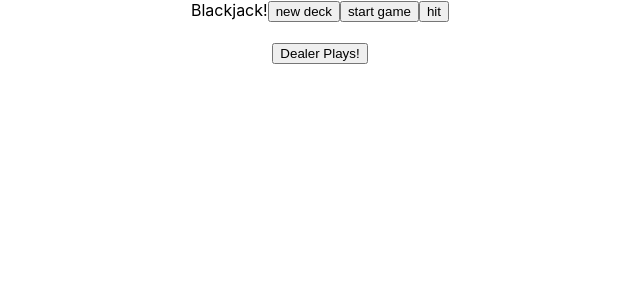
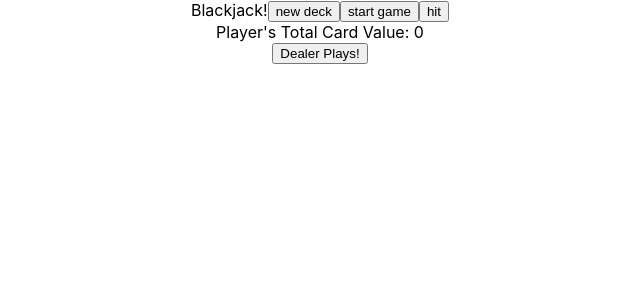
Before and after one commit to WSalinas315/blackjack, a React (Create React App) app: page / in a window 1280 px wide. Shown: the top 300 px of the page, without its empty margins (320-960 px from the left). Built offline with nearby package versions, Linux system fonts and the light colour scheme.

Commit message:
ace calculations

```diff
--- a/src/App.tsx
+++ b/src/App.tsx
@@ -6,7 +6,7 @@ import './App.css';
 function App() {
 
   interface Card {
-    value: number;
+    value: string;
     suit: string;
   }
 
@@ -22,10 +22,27 @@ useEffect(() => {
   function createDeck() {
     let newDeck = []
     for (let i: number = 0; i < 13; i++) {
-      newDeck.push({ value: i + 1, suit: 'Spade' });
-      newDeck.push({ value: i + 1, suit: 'Club' });
-      newDeck.push({ value: i + 1, suit: 'Diamond' });
-      newDeck.push({ value: i + 1, suit: 'Heart' });
+      let value: string = (i + 1).toString()
+      if (i == 0 || i > 9) {
+        switch (i) {
+          case 10:
+            value = "Jack"
+            break
+          case 11:
+            value = "Queen"
+            break
+          case 12:
+            value = "King"
+            break
+          case 0:
+            value = "Ace"
+            break
+        }
+      }
+      newDeck.push({ value: value, suit: 'Spade' });
+      newDeck.push({ value: value, suit: 'Club' });
+      newDeck.push({ value: value, suit: 'Diamond' });
+      newDeck.push({ value: value, suit: 'Heart' });
     }
     return newDeck
   }
@@ -93,15 +110,29 @@ useEffect(() => {
     console.log('IN  HAND SUM')
     console.log(hand)
     let sum = 0;
+    let aceCount = 0;
     for (let card of hand) {
-      if (card.value > 10) {
+      if (card.value == ("King") || card.value == ("Queen") || card.value == ("Jack")) {
         sum = sum + 10
-      // } else if (card.value == 1) {
-
-      // }
+      } else if (card.value == "Ace") {
+        sum = sum + 11
+        aceCount++
       } else {
-        sum = sum + card.value
+        sum = sum + parseInt(card.value)
       }
+    }
+    if (sum > 21) {
+      console.log('sum is more than 21', sum)
+      let newSum = sum
+      for (let i: number = aceCount; i > 0; i--) {
+        console.log('ace being counted')
+        newSum -= 10
+        console.log('newSum is', newSum)
+        if (newSum <= 21) {
+          break;
+        }
+      }
+      sum = newSum
     }
     console.log('sum', sum)
     return sum
@@ -121,8 +152,7 @@ useEffect(() => {
         hit
       </button>
       <div className="deck">
-        {playerHand && playerHand.map((card:Card, i) =>
-        {
+        {playerHand && playerHand.map((card: Card, i) => {
           return (
             <div key={i}>
               {card.value} of {" "} {card.suit}s
@@ -130,15 +160,14 @@ useEffect(() => {
           )
         }
         )}
-        {/* Player's Total Card Value: {handSum(playerHand)} */}
-        <br/>
+        Player's Total Card Value: {handSum(playerHand)}
+        <br />
         <button onClick={dealerDecision}>
           Dealer Plays!
         </button>
-        <br/>
-        <br/>
-        {dealerHand && dealerHand.map((card:Card, i) =>
-        {
+        <br />
+        <br />
+        {dealerHand && dealerHand.map((card: Card, i) => {
           return (
             <div key={i}>
               {card.value} of {" "} {card.suit}s
```
Lines whose indentation alone changed are shown as unchanged.
